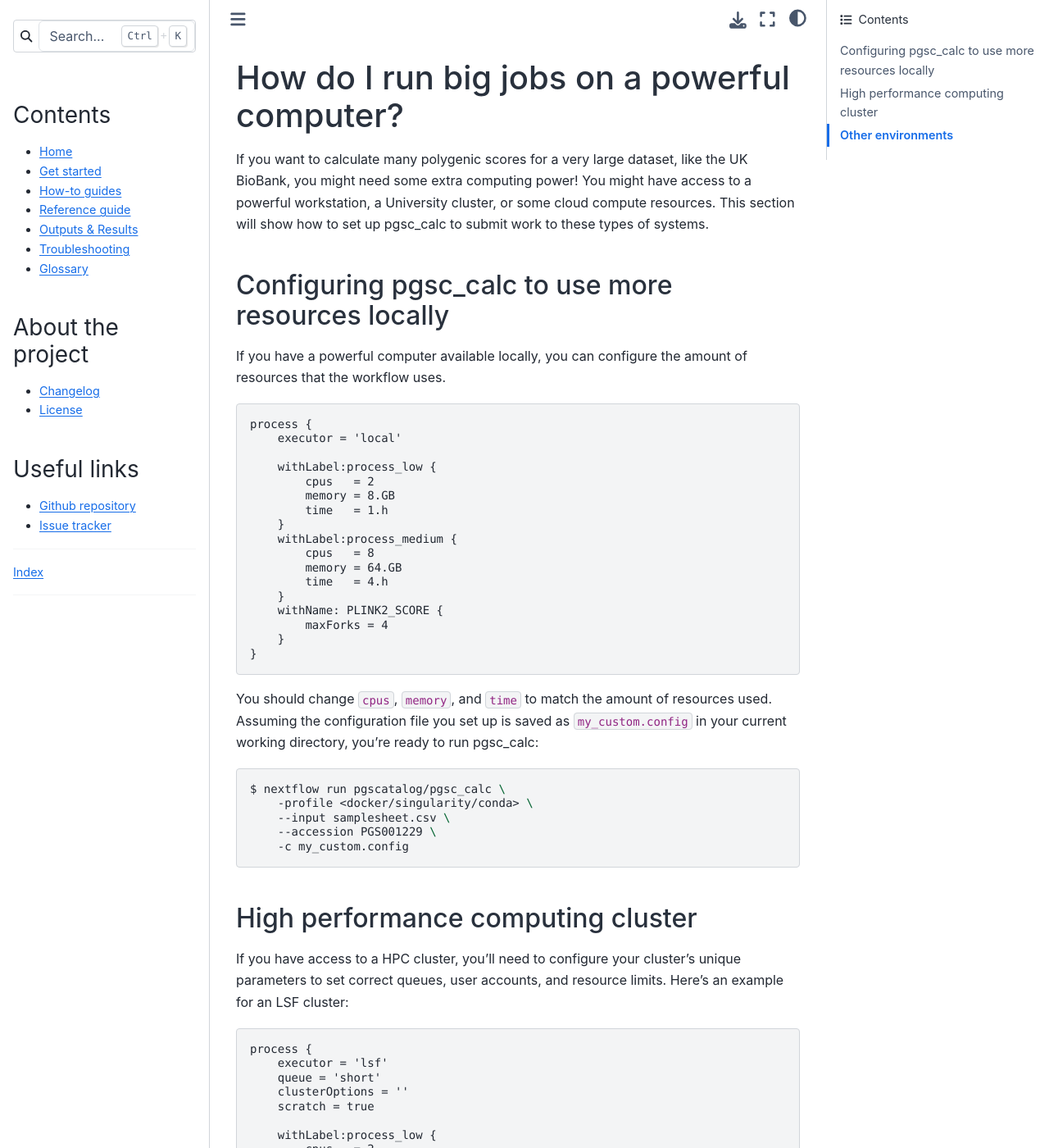
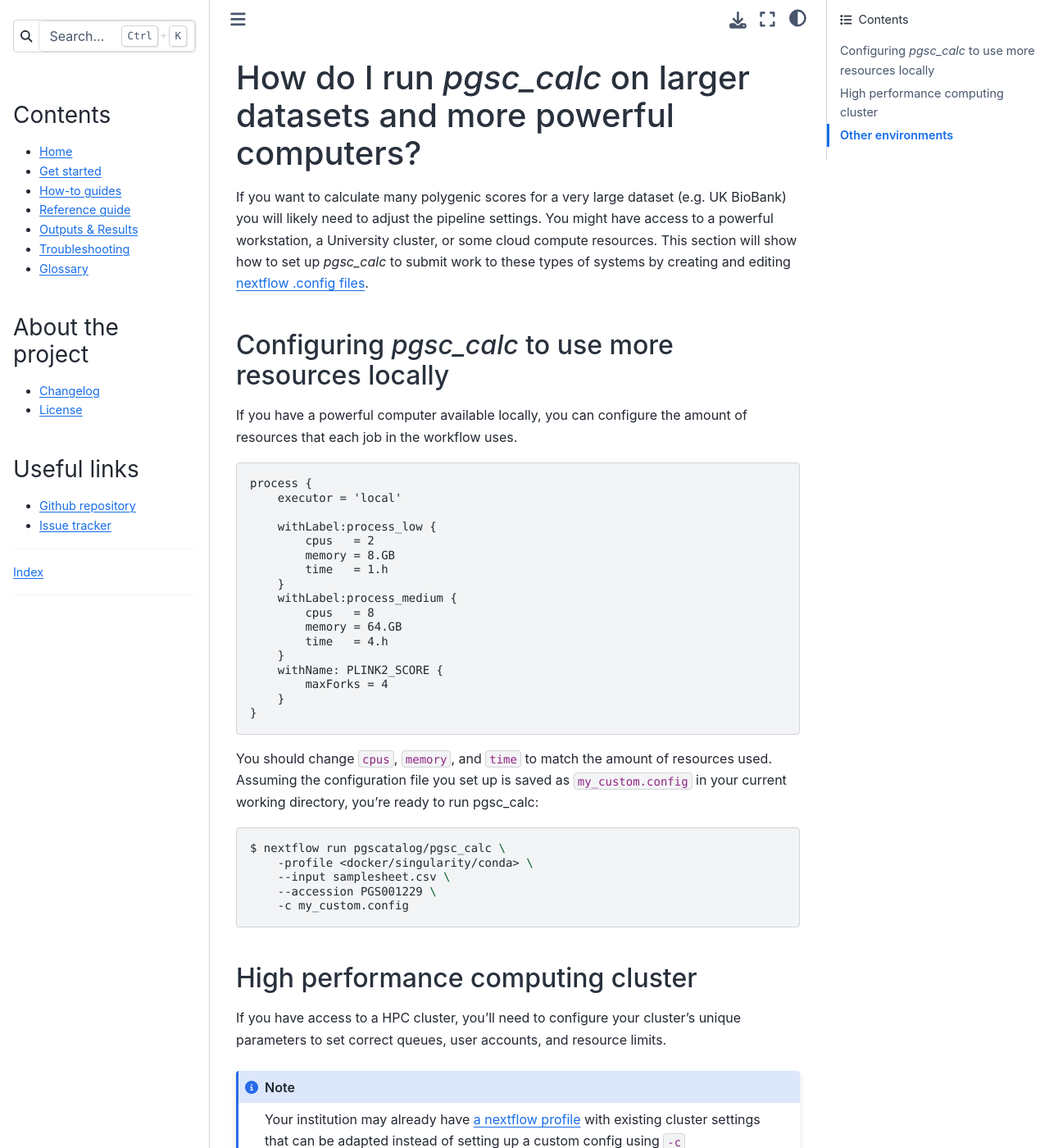
Before and after one commit to PGScatalog/pgsc_calc, a Sphinx documentation site: the page built from docs/how-to/bigjob.rst, in a window 1280 px wide and 1400 px high. Shown: the whole window at 82% size. Built offline with Sphinx 7.4.7 and the Sphinx Book theme 1.1.4, drawn with Linux system fonts in a browser that asks for light colours; some of the changed text lies outside the part shown.

Commit message:
Edits to big jobs sections

```diff
--- a/docs/how-to/bigjob.rst
+++ b/docs/how-to/bigjob.rst
@@ -1,19 +1,20 @@
 .. _big job:
 
-How do I run big jobs on a powerful computer?
-=============================================
+How do I run `pgsc_calc` on larger datasets and more powerful computers?
+========================================================================
 
-If you want to calculate many polygenic scores for a very large dataset, like
-the UK BioBank, you might need some extra computing power! You might have access
-to a powerful workstation, a University cluster, or some cloud compute
-resources. This section will show how to set up pgsc_calc to submit work to
-these types of systems.
+If you want to calculate many polygenic scores for a very large dataset (e.g. UK BioBank)
+you will likely need to adjust the pipeline settings. You might have access to a powerful workstation,
+a University cluster, or some cloud compute resources. This section will show how to set up
+`pgsc_calc` to submit work to these types of systems by creating and editing `nextflow .config files`_.
 
-Configuring pgsc_calc to use more resources locally
----------------------------------------------------
+.. _nextflow .config files: https://www.nextflow.io/docs/latest/config.html
+
+Configuring `pgsc_calc` to use more resources locally
+-----------------------------------------------------
 
 If you have a powerful computer available locally, you can configure the amount
-of resources that the workflow uses.
+of resources that each job in the workflow uses.
 
 .. code-block:: text
 
@@ -53,7 +54,13 @@
 
 If you have access to a HPC cluster, you'll need to configure your cluster's
 unique parameters to set correct queues, user accounts, and resource
-limits. Here's an example for an LSF cluster:
+limits.
+
+.. note:: Your institution may already have `a nextflow profile`_ with existing cluster settings
+          that can be adapted instead of setting up a custom config using ``-c``
+
+However, in general you will have to adjust the ``executor`` options and job resource
+allocations (e.g. ``process_low``). Here's an example for an LSF cluster:
 
 .. code-block:: text
 
@@ -126,11 +130,11 @@
 
 Nextflow also supports submitting jobs platforms like:
 
-- Google cloud
-- Azure cloud
-- Amazon cloud
-- Kubernetes
+- Google cloud (https://www.nextflow.io/docs/latest/google.html)
+- Azure cloud (https://www.nextflow.io/docs/latest/azure.html)
+- Amazon cloud (https://www.nextflow.io/docs/latest/aws.html)
+- Kubernetes (https://www.nextflow.io/docs/latest/kubernetes.html)
 
 Check the `nextflow documentation`_ for configuration specifics.
 
-.. _`nextflow documentation`: https://nextflow.io/docs/latest/google.html
+.. _`nextflow documentation`: https://nextflow.io/docs/latest/
--- a/docs/troubleshooting.rst
+++ b/docs/troubleshooting.rst
@@ -19,7 +19,8 @@
 
 You can also edit ``nextflow.config`` to configure cpu and memory permanently. nf-core
 provides a `set of example .config files`_, including examples for both institutional
-compute clusters (e.g. Cambridge, Sanger) and cloud compute providers (e.g. Google, AWS Tower and Batch).
+compute clusters (e.g. Cambridge, Sanger) and cloud compute providers
+(e.g. Google, AWS Tower and Batch). See :ref:`big job` for more information.
 
 .. _set of example .config files : https://github.com/nf-core/configs
 
```
Also changed, not shown: other parts of docs/how-to/bigjob.rst (+1 -4 lines), docs/getting-started.rst (+11 -0 lines), 1 other file.
